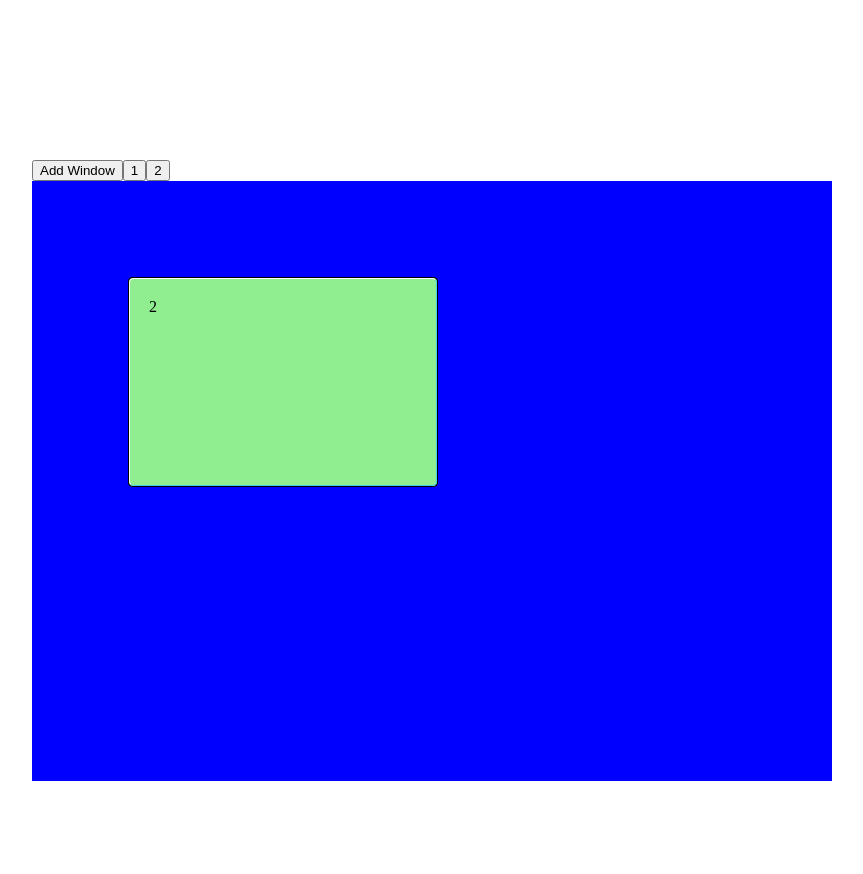
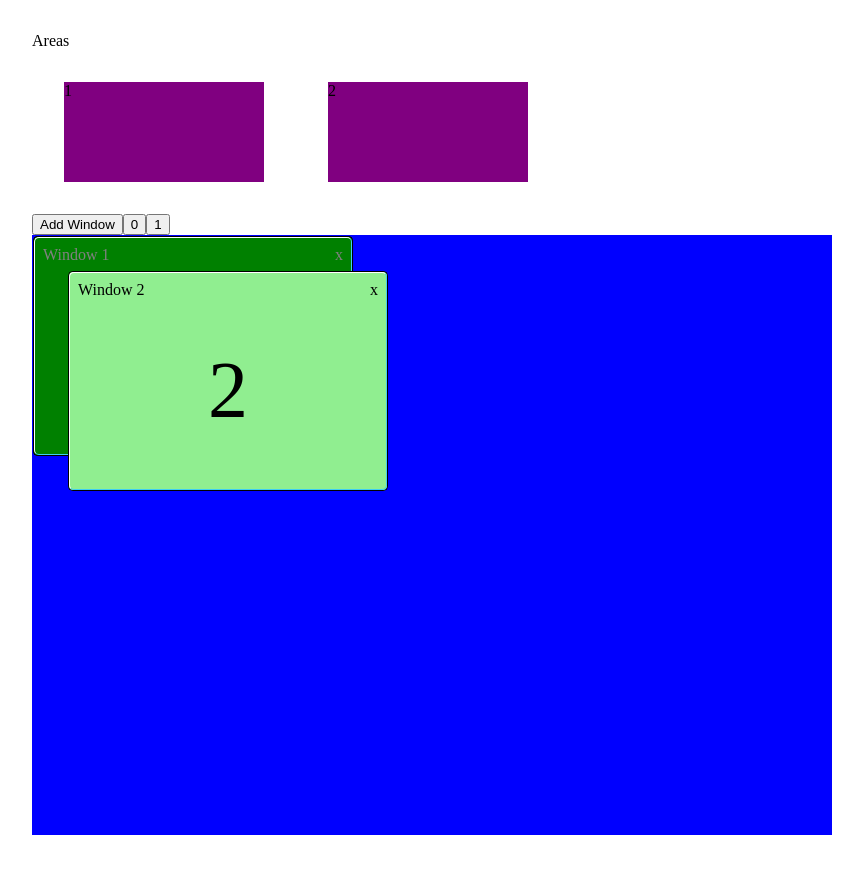
Before and after one commit to opowell/appfr, a Vue app: page / in a window 1280 px wide. Shown: the top 874 px of the page, without its empty margins (208-1071 px from the left). Built offline with nearby package versions, Linux system fonts and the light colour scheme.

Commit message:
window move broken

```diff
--- a/src/App.vue
+++ b/src/App.vue
@@ -18,7 +18,7 @@ export default {
 body {
   margin: 0;
   padding: 0;
-  margin: 10rem;
+  margin: 2rem;
   display: flex;
   align-items: center;
   justify-content: center;
--- /dev/null
+++ b/src/components/AppfrArea.vue
@@ -0,0 +1,21 @@
+<template>
+  <div
+    class="area"
+  >
+    <slot />
+  </div>
+</template>
+<script>
+export default {
+  name: 'AppfrArea',
+};
+
+</script>
+
+<style scoped>
+.area {
+  width: 200px;
+  height: 100px;
+  background-color: purple;
+}
+</style>
--- a/src/components/JtWindow.vue
+++ b/src/components/AppfrWindow.vue
@@ -1,7 +1,7 @@
 <template>
   <div
     class="window"
-    @mousedown="click"
+    @mousedown.left.prevent.stop="click"
     :class='{"focussed": isFocussed, "maxed": isMaximized, "active": isActive}'
     :style="style"
   >
@@ -33,23 +33,30 @@
   </div>
 </template>
 <script>
+import Vue from 'vue';
+
 export default {
-  name: 'JtWindow',
+  name: 'AppfrWindow',
   props: {
     window: {
       type: Object,
       default: function() {
         return {
-          w: 300,
-          h: 200,
-          x: 100,
-          y: 100,
+          w: null,
+          h: null,
+          x: null,
+          y: null,
         }
       }
     },
     state: {
       type: Object,
-      required: true
+      default: function() {
+        return {
+          windows: [],
+          activeWindow: null
+        }
+      }
     },
     minHeight: {
       type: Number,
@@ -70,84 +77,87 @@ export default {
   },
   data() {
     return {
-      left: this.window.x,
-      top: this.window.y,
-      width: this.window.w,
-      height: this.window.h,
-
       resizeStartX: null,
       resizeStartY: null,
       moveStartX: null,
       moveStartY: null,
-
       resizeFn: null,
     };
   },
   computed: {
+    parentElement() {
+      if (this.$el == null) {
+        return null;
+      }
+      return this.$el.parentElement;
+    },
     parentWidth() {
-      if (this.$el == null) {
+      if (this.parentElement == null) {
         return 0;
       }
-      return this.$el.parentElement.clientWidth;
+      return this.parentElement.clientWidth;
     },
     parentHeight() {
-      if (this.$el == null) {
+      if (this.parentElement == null) {
         return 0;
       }
-      return this.$el.parentElement.clientHeight;
+      return this.parentElement.clientHeight;
     },
     isActive() {
-      return !this.isMaximized || this === this.state.activeWindow;
+      return !this.isMaximized || this.window === this.state.activeWindow;
     },
     isFocussed() {
-      return this === this.state.activeWindow;
+      return this.window === this.state.activeWindow;
     },
 		isMaximized() {
 			return this.state.windowsMaximized;
-		},
+    },
+    stateWindows() {
+      this.state.windows = this.state.windows || []
+      return this.state.windows
+    },
 		zIndex() {
-			const windows = this.state.windows;
+			const windows = this.stateWindows;
 			for (let i in windows) {
-				if (windows[i] === this) {
-					return i;
+				if (windows[i] === this.window) {
+					return (i - 0) + 1;
 				}
 			}
-			return -1;
+			return 0;
 		},
     style() {
       let out = {
         zIndex: this.zIndex,
       }
       if (!this.isMaximized) {
-        out.top = this.top + 'px';
-        out.left = this.left + 'px';
-        out.width = this.width + 'px';
-        out.height = this.height + 'px';
+        out.top = this.window.y + 'px';
+        out.left = this.window.x + 'px';
+        out.width = this.window.w + 'px';
+        out.height = this.window.h + 'px';
       }
       return out;
     }
   },
-  watch: {
-    window: function(oldVal, newVal) {
-      this.left = newVal.x;
-      this.top = newVal.y;
-      this.width = newVal.w;
-      this.height = newVal.h;
+  methods: {
+    close() {
+      let index = this.stateWindows.indexOf(this.window)
+      if (index < 0) return
+      this.stateWindows.splice(index, 1)
     },
-  },
-  methods: {
     focus() {
-      this.state.activeWindow = this
-      let index = this.state.windows.indexOf(this)
-      if (index < 0) return
-      this.state.windows.splice(index, 1)
-      this.state.windows.push(this)
+      this.state.activeWindow = this.window
+      this.close();
+      this.stateWindows.push(this.window);
     },
     click(ev) {
       this.focus();
-      this.startMove(ev);
+      console.log('click ' + this.window.title, ev)
+      // Vue.nextTick(function() {
+        this.startMove(ev);
+      // }.bind(this));
     },
     startMove(ev) {
+      console.log('startMove ' + this.window.title, ev)
       if (this.isMaximized) {
         return;
       }
@@ -155,34 +165,38 @@ export default {
       document.documentElement.addEventListener('mouseup', this.stopMove);
       this.moveStartX = ev.pageX;
       this.moveStartY = ev.pageY;
-      this.origTop = this.top;
-      this.origLeft = this.left;
+      this.origTop = this.window.y;
+      this.origLeft = this.window.x;
     },
     getConstrainedLeft(x, w) {
-      w = w || this.width
+      w = w || this.window.w
       x = Math.max(x, this.minLeft);
       x = Math.min(x, this.parentWidth - w);
       return x;
     },
     getConstrainedWidth(w, x) {
-      x = x || this.left
+      x = x || this.window.x
       w = Math.max(w, this.minWidth);
       w = Math.min(w, this.parentWidth - x);
       return w;
     },
     getConstrainedTop(x) {
       x = Math.max(x, this.minTop);
-      x = Math.min(x, this.parentHeight - this.height);
+      x = Math.min(x, this.parentHeight - this.window.h);
       return x;
     },
     move(ev) {
+      console.log('move ' + this.window.title)
+      ev.stopPropagation();
+      ev.preventDefault();
       let newLeft = this.origLeft + ev.pageX - this.moveStartX;
-      this.left = this.getConstrainedLeft(newLeft);
+      this.window.x = this.getConstrainedLeft(newLeft);
 
       let newTop = this.origTop + ev.pageY - this.moveStartY;
-      this.top = this.getConstrainedTop(newTop);
+      this.window.y = this.getConstrainedTop(newTop);
     },
-    stopMove() {
+    stopMove(ev) {
+      console.log('stopMove ' + this.window.title, ev)
       document.documentElement.removeEventListener('mousemove', this.move);
       document.documentElement.removeEventListener('mouseup', this.stopMove);
       this.$emit('saveWindowInfo', this);
@@ -192,75 +206,76 @@ export default {
       this.addMouseListeners(this.resizeTL);
       this.resizeStartX = ev.pageX;
       this.resizeStartY = ev.pageY;
-      this.origTop = this.top;
-      this.origLeft = this.left;
-      this.origWidth = this.width;
-      this.origHeight = this.height;
+      this.origTop = this.window.y;
+      this.origLeft = this.window.x;
+      this.origWidth = this.window.w;
+      this.origHeight = this.window.h;
     },
     // Resize methods need to be as fast as possible to prevent lag.
     resizeTL(ev) {
       const deltaX = ev.pageX - this.resizeStartX;
       if (this.origWidth - deltaX >= this.minWidth) {
-        this.left = this.origLeft + deltaX;
-        this.width = this.origWidth - deltaX;
+        this.window.x = this.origLeft + deltaX;
+        this.window.w = this.origWidth - deltaX;
       }
       const deltaY = ev.pageY - this.resizeStartY;
       if (this.origHeight - deltaY >= this.minHeight) {
-        this.top = this.origTop + deltaY;
-        this.height = this.origHeight - deltaY;
+        this.window.y = this.origTop + deltaY;
+        this.window.h = this.origHeight - deltaY;
       }
     },
 
     startResizeT(ev) {
       this.addMouseListeners(this.resizeT);
       this.resizeStartY = ev.pageY;
-      this.origTop = this.top;
-      this.origHeight = this.height;
+      this.origTop = this.window.y;
+      this.origHeight = this.window.h;
     },
     resizeT(ev) {
       const deltaY = ev.pageY - this.resizeStartY;
-      if (this.origHeight - deltaY >= this.minHeight) {
-        this.top = this.origTop + deltaY;
-        this.height = this.origHeight - deltaY;
-      }
+      let newTop = this.origTop + deltaY;
+      newTop = Math.max(this.minTop, newTop);
+      let newHeight = this.origHeight + (this.origTop - newTop);
+      this.window.h = Math.max(this.minHeight, newHeight)
+      this.window.y = this.origTop - (this.window.h - this.origHeight);
     },
 
     startResizeTR(ev) {
       this.addMouseListeners(this.resizeTR);
       this.resizeStartX = ev.pageX;
       this.resizeStartY = ev.pageY;
-      this.origTop = this.top;
-      this.origLeft = this.left;
-      this.origWidth = this.width;
-      this.origHeight = this.height;
+      this.origTop = this.window.y;
+      this.origLeft = this.window.x;
+      this.origWidth = this.window.w;
+      this.origHeight = this.window.h;
     },
     resizeTR(ev) {
       // Resize RIGHT
       const deltaX = ev.pageX - this.resizeStartX;
       if (this.origWidth + deltaX >= this.minWidth) {
-        this.width = this.origWidth + deltaX;
+        this.window.w = this.origWidth + deltaX;
       }
       // Resize top
       const deltaY = ev.pageY - this.resizeStartY;
       if (this.origHeight - deltaY >= this.minHeight) {
-        this.top = this.origTop + deltaY;
-        this.height = this.origHeight - deltaY;
+        this.window.y = this.origTop + deltaY;
+        this.window.h = this.origHeight - deltaY;
       }
     },
 
     startResizeL(ev) {
       this.addMouseListeners(this.resizeL);
       this.resizeStartX = ev.pageX;
-      this.origLeft = this.left;
-      this.origWidth = this.width;
+      this.origLeft = this.window.x;
+      this.origWidth = this.window.w;
     },
     resizeL(ev) {
       const deltaX = ev.pageX - this.resizeStartX;
       let newLeft = this.origLeft + deltaX;
       newLeft = Math.max(this.minLeft, newLeft);
       let newWidth = this.origWidth + (this.origLeft - newLeft);
-      this.width = Math.max(this.minWidth, newWidth)
-      this.left = this.origLeft - (this.width - this.origWidth);
+      this.window.w = Math.max(this.minWidth, newWidth)
+      this.window.x = this.origLeft - (this.window.w - this.origWidth);
     },
 
     removeMouseListeners() {
@@ -279,79 +294,97 @@ export default {
     startResizeR(ev) {
       this.addMouseListeners(this.resizeR);
       this.resizeStartX = ev.pageX;
-      this.origLeft = this.left;
-      this.origWidth = this.width;
+      this.origWidth = this.window.w;
     },
     resizeR(ev) {
       const deltaX = ev.pageX - this.resizeStartX;
       let newWidth = this.origWidth + deltaX;
-      newWidth = Math.min(newWidth, this.parentWidth - this.origLeft);
-      this.width = Math.max(this.minWidth, newWidth)
-      // const deltaX = ev.pageX - this.resizeStartX;
-      // if (this.origWidth + deltaX >= this.minWidth) {
-      //   this.width = this.origWidth + deltaX;
-      // }
+      newWidth = Math.min(newWidth, this.parentWidth - this.window.x);
+      this.window.w = Math.max(this.minWidth, newWidth)
     },
 
     startResizeBL(ev) {
       this.addMouseListeners(this.resizeBL);
       this.resizeStartX = ev.pageX;
       this.resizeStartY = ev.pageY;
-      this.origLeft = this.left;
-      this.origWidth = this.width;
-      this.origHeight = this.height;
+      this.origLeft = this.window.x;
+      this.origWidth = this.window.w;
+      this.origHeight = this.window.h;
     },
     resizeBL(ev) {
       // LEFT
       const deltaX = ev.pageX - this.resizeStartX;
       if (this.origWidth - deltaX >= this.minWidth) {
-        this.left = this.origLeft + deltaX;
-        this.width = this.origWidth - deltaX;
+        this.window.x = this.origLeft + deltaX;
+        this.window.w = this.origWidth - deltaX;
       }
       // BOTTOM
       const deltaY = ev.pageY - this.resizeStartY;
       if (this.origHeight + deltaY >= this.minHeight) {
-        this.height = this.origHeight + deltaY;
+        this.window.h = this.origHeight + deltaY;
       }
     },
 
     startResizeB(ev) {
       this.addMouseListeners(this.resizeB);
       this.resizeStartY = ev.pageY;
-      this.origHeight = this.height;
+      this.origHeight = this.window.h;
     },
     resizeB(ev) {
-      // BOTTOM
       const deltaY = ev.pageY - this.resizeStartY;
-      if (this.origHeight + deltaY >= this.minHeight) {
-        this.height = this.origHeight + deltaY;
-      }
+      let newHeight = this.origHeight + deltaY;
+      newHeight = Math.min(newHeight, this.parentHeight - this.window.y);
+      this.window.h = Math.max(this.minHeight, newHeight)
     },
 
     startResizeBR(ev) {
       this.addMouseListeners(this.resizeBR);
       this.resizeStartX = ev.pageX;
       this.resizeStartY = ev.pageY;
-      this.origWidth = this.width;
-      this.origHeight = this.height;
+      this.origWidth = this.window.w;
+      this.origHeight = this.window.h;
     },
     resizeBR(ev) {
       // RIGHT
       const deltaX = ev.pageX - this.resizeStartX;
       if (this.origWidth + deltaX >= this.minWidth) {
-        this.width = this.origWidth + deltaX;
+        this.window.w = this.origWidth + deltaX;
       }
       // BOTTOM
       const deltaY = ev.pageY - this.resizeStartY;
       if (this.origHeight + deltaY >= this.minHeight) {
-        this.height = this.origHeight + deltaY;
+        this.window.h = this.origHeight + deltaY;
       }
     },
   },
   mounted() {
-    this.$emit('addWindow', this);
-    this.state.windows.push(this);
-    this.state.activeWindow = this
+    this.state.newWindow = this.state.newWindow || {}
+    let newWindow = this.state.newWindow
+
+    newWindow.offset = newWindow.offset || 40;
+    newWindow.leftOffset = newWindow.leftOffset || newWindow.offset;
+    newWindow.topOffset = newWindow.topOffset || newWindow.offset;
+    newWindow.width = newWindow.width || 300;
+    newWindow.height = newWindow.height || 200;
+
+    this.window = this.window || {}
+
+    let index = this.state.windows.indexOf(this.window);
+    if (index < 0) {
+      this.state.windows.push(this.window)
+      index = this.state.windows.length - 1
+    }
+
+    if (!this.window.x) Vue.set(this.window, 'x', Math.max(this.minLeft, index * newWindow.leftOffset))
+    if (!this.window.y) Vue.set(this.window, 'y', Math.max(this.minTop, index * newWindow.topOffset))
+    if (!this.window.w) Vue.set(this.window, 'w', newWindow.width)
+    if (!this.window.h) Vue.set(this.window, 'h', newWindow.height)
+
+    this.state.activeWindow = this.window;
+
+    this.window.component = this;
+
+this.$emit('addWindow', this);
   },
 };
 
@@ -360,6 +393,9 @@ export default {
 <style scoped>
 .window {
   position: absolute;
+  padding: 5px;
+  display: flex;
+  flex-direction: column;
 }
 
 .handle {
--- a/src/components/HelloWorld.vue
+++ b/src/components/HelloWorld.vue
@@ -1,34 +1,56 @@
 <template>
   <div>
-    <button @click="addWindow">Add Window</button>
-    <button v-for="i in numWindows" :key="i" @click="focus(i)">{{ i }}</button>
+    <div>
+      Areas
+      <div style='display: flex'>
+        <appfr-area class="demo-area">
+          1
+        </appfr-area>
+        <appfr-area class="demo-area">
+          2
+        </appfr-area>
+      </div>
+    </div>
+    <div>
+      <button @click.left="addWindow">Add Window</button>
+      <button v-for="(window, i) in state.windows" :key="i" @click="focus(window)">{{ i }}</button>
       <div class="hello">
-      <jt-window
-        ref="windows"
-        v-for="i in numWindows"
+        <appfr-window />
+        <appfr-window
+          v-for="(window, i) in state.windows"
           :key="i"
           :state="state"
-        @dblclick='toggleMaximized'
+          :window="window"
+          @dblclick.native='toggleMaximized'
+          @dblclick.left='doDblClick'
         >
           <template v-slot:body>
-          <div style="padding: 1rem;">{{ i }}</div>
+            <div class="header">
+              <div class="title">Window {{ window.title }}</div>
+              <div class="close" @click="close(i)">x</div>
+            </div>
+            <div class="content">
+              <div style="padding: 1rem;">{{ window.title }}</div>
+            </div>
           </template>
-      </jt-window>
+        </appfr-window>
+      </div>
     </div>
   </div>
 </template>
 
 <script>
-import JtWindow from './JtWindow.vue';
+import AppfrWindow from './AppfrWindow.vue';
+import AppfrArea from './AppfrArea.vue';
 
 export default {
   name: 'HelloWorld',
   components: {
-    JtWindow,
+    AppfrArea,
+    AppfrWindow,
   },
   data() {
     return {
-      numWindows: 2,
       state: {
         activeWindow: null,
         windows: [],
@@ -36,16 +58,33 @@ export default {
       }
     }
   },
+  computed: {
+    windowsLength() {
+      return this.state.windows.length;
+    }
+  },
+  mounted() {
+    this.addWindow();
+    this.addWindow();
+  },
   methods: {
-    focus(i) {
-      this.$refs.windows[i-1].focus()
+    close(i) {
+      this.$refs.windows[i-1].close()
+    },
+    focus(window) {
+      window.component.focus()
     },
     addWindow() {
-      this.numWindows++
+      this.state.windows.push({
+        title: this.state.windows.length + 1
+      });
     },
     toggleMaximized() {
       this.state.windowsMaximized = !this.state.windowsMaximized;
     },
+    doDblClick() {
+      console.log('double click?!');
+    }
   },
 };
 </script>
@@ -60,13 +99,19 @@ export default {
 
 ::v-deep .window {
   background-color: green;
-  position: absolute;
   border: 1px outset #ddd;
   border-top-left-radius: 4px;
   border-top-right-radius: 4px;
   border-bottom-left-radius: 1px;
   border-bottom-right-radius: 1px;
   color: grey;
+}
+
+::v-deep .window > .content {
+  display: flex;
+  align-items: center;
+  justify-content: center;
+  font-size: 5rem;
 }
 
 ::v-deep .window.focussed {
@@ -79,4 +124,26 @@ export default {
   border: none;
   border-radius: 0px;
 }
+
+.header {
+  display: flex;
+  flex: 0 0 auto;
+}
+
+.content {
+  flex: 1 1 auto;
+}
+
+.header > .title {
+  flex: 1 1 auto;
+}
+
+.header > .close {
+  flex: 0 0 auto;
+}
+
+.demo-area {
+  margin: 2rem;
+}
+
 </style>
```
Also changed, not shown: src/components/JtArea.vue (indentation only). Lines whose indentation alone changed are shown as unchanged.
